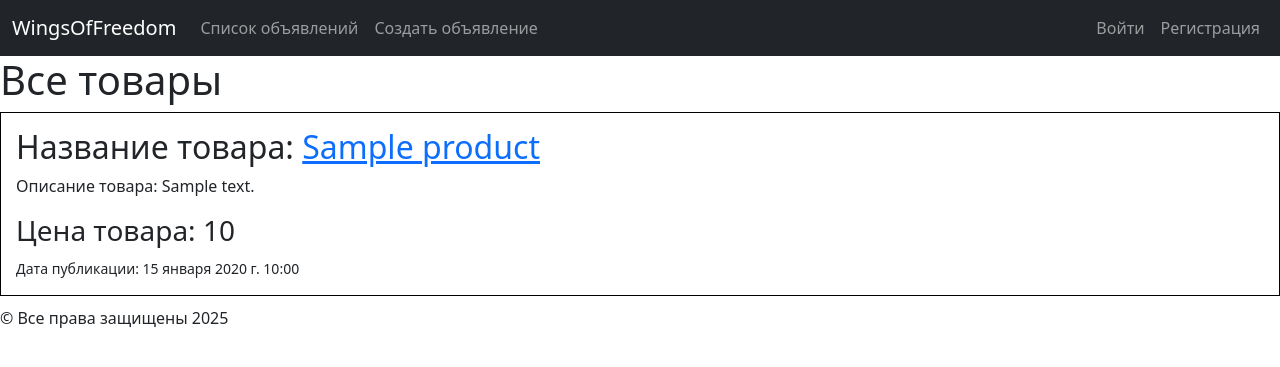
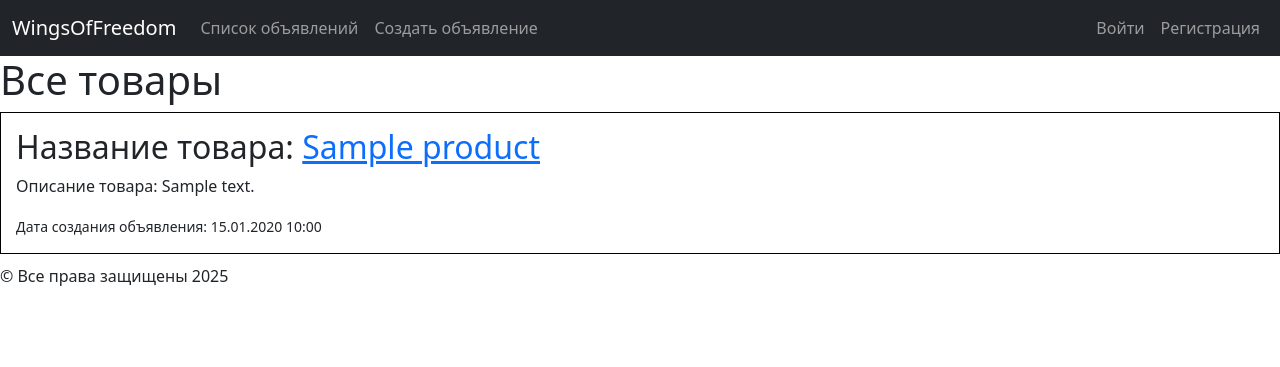
Before and after one commit to chouunb/online-shop, a Django app: page /products/ in a window 1280 px wide. Shown: the top 367 px of the page. Run offline with Django 5.2, Linux system fonts and the light colour scheme; tables that the repository leaves empty hold one stand-in row (values such as "Sample post"); some libraries are stand-ins or nearby versions.

Commit message:
refactor(products): Отображения объявлений - вынесла контейнер объявления в отдельный шаблон для повторного использования

```diff
--- /dev/null
+++ b/blog/templates/shop/includes/product_container.html
@@ -0,0 +1,5 @@
+<div class="post-container" style="border: 1px solid black; margin-bottom: 10px; padding: 15px;">
+  <h2>Название товара: <a href="{% url 'blog:product_detail' product_id=product.id %}">{{ product.name }}</a></h2>
+  <p>Описание товара: {{ product.description }}</p>
+  <small>Дата создания объявления: {{ product.created_at|date:"d.m.Y H:i" }}</small>
+</div>
--- a/blog/templates/shop/product_list.html
+++ b/blog/templates/shop/product_list.html
@@ -6,12 +6,7 @@
 
     {% if products %}
         {% for product in products %}
-            <div class="products-container" style="border: 1px solid black; margin-bottom: 10px; padding: 15px;">
-            <h2>Название товара: <a href="{% url 'blog:product_detail' product_id=product.id %}">{{ product.name }}</a></h2>
-            <p>Описание товара: {{ product.description }}</p>
-            <h3>Цена товара: {{ product.price }}</h3>
-            <small>Дата публикации: {{ product.created_at }}</small>
-            </div>
+            {% include 'shop/includes/product_container.html' %}
         {% endfor %}
     {% else %}
         <p>Товаров ещё нет. Загляните позже!</p>
--- a/users/templates/users/profile.html
+++ b/users/templates/users/profile.html
@@ -11,11 +11,7 @@
 
   {% if products %}
     {% for product in products %}
-      <div class="product-container" style="border: 1px solid black; margin-bottom: 10px; padding: 15px;">
-        <h2>Название товара: <a href="{% url 'blog:product_detail' product.id %}">{{ product.name }}</a></h2>
-        <p>Описание товара: {{ product.description }}</p>
-        <small>Дата создания объявления: {{ product.created_at|date:"d.m.Y H:i" }}</small>
-      </div>
+      {% include 'shop/includes/product_container.html' %}
     {% endfor %}
   {% else %}
     <p>Объявлений ещё нет. Загляните позже!</p>
```
